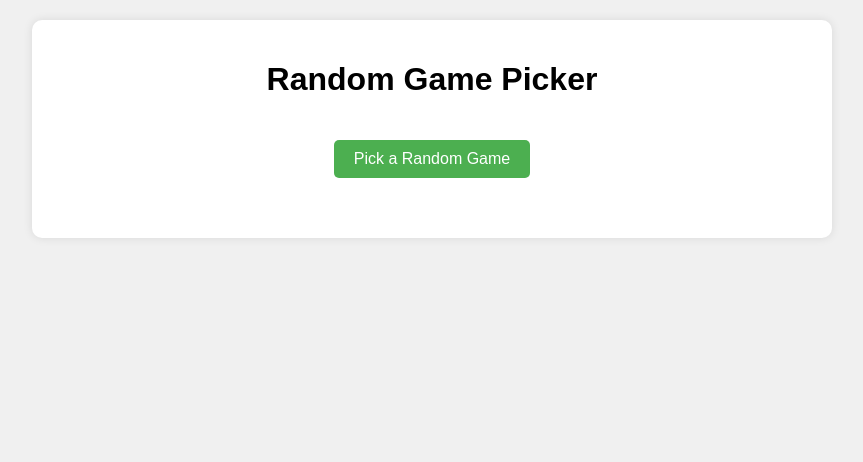
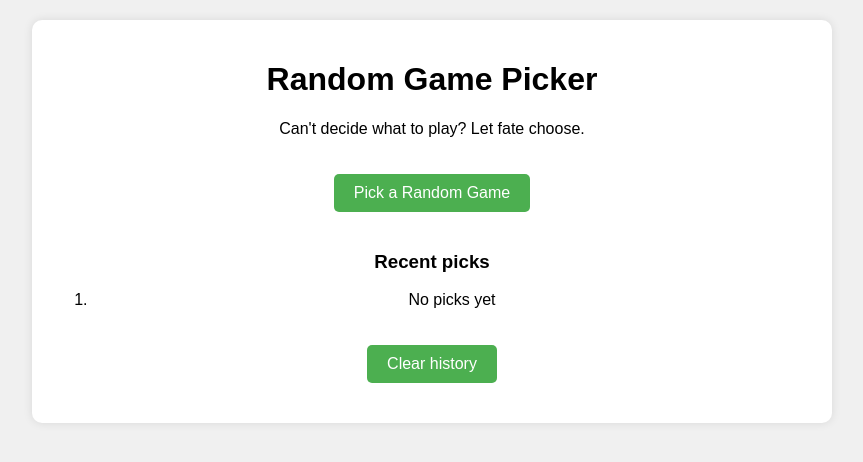
Before and after one commit to B005T1000/Modern-final-design, a Flask app: page / in a window 1280 px wide. Shown: the top 462 px of the page, without its empty margins (208-1071 px from the left). Run offline with Flask 2, Linux system fonts and the light colour scheme.

Commit message:
ADDED STYLING

```diff
--- a/templates/index.html
+++ b/templates/index.html
@@ -41,20 +41,101 @@
 </head>
 <body>
     <div class="container">
-        <h1>Random Game Picker</h1>
-        <button onclick="pickGame()">Pick a Random Game</button>
-        <div id="result"></div>
+        <header class="hero">
+            <h1>Random Game Picker</h1>
+            <p class="tagline">Can't decide what to play? Let fate choose.</p>
+        </header>
+
+        <main class="picker">
+            <button id="pickBtn" class="primary" aria-label="Pick a random game">Pick a Random Game</button>
+
+            <div id="resultCard" class="result-card" aria-live="polite" hidden>
+                <div id="result" class="result-text"></div>
+                <div id="meta" class="meta"></div>
+            </div>
+
+            <div class="history">
+                <h3>Recent picks</h3>
+                <ol id="historyList" class="history-list"></ol>
+                <button id="clearHistory" class="small">Clear history</button>
+            </div>
+        </main>
     </div>
 
     <script>
-        function pickGame() {
-            fetch('/pick')
-                .then(response => response.json())
-                .then(data => {
-                    document.getElementById('result').textContent = data.game;
-                })
-                .catch(error => console.error('Error:', error));
+        // Simple client-side UX: spinner, result card, and local history saved in localStorage
+        const pickBtn = document.getElementById('pickBtn');
+        const resultCard = document.getElementById('resultCard');
+        const resultEl = document.getElementById('result');
+        const metaEl = document.getElementById('meta');
+        const historyList = document.getElementById('historyList');
+        const clearHistoryBtn = document.getElementById('clearHistory');
+
+        function loadHistory() {
+            const raw = localStorage.getItem('rgp_history') || '[]';
+            try {
+                return JSON.parse(raw);
+            } catch (e) {
+                return [];
+            }
         }
+
+        function saveHistory(arr) {
+            localStorage.setItem('rgp_history', JSON.stringify(arr.slice(0, 10)));
+        }
+
+        function renderHistory() {
+            const items = loadHistory();
+            historyList.innerHTML = '';
+            if (items.length === 0) {
+                historyList.innerHTML = '<li class="muted">No picks yet</li>';
+                return;
+            }
+            items.forEach(i => {
+                const li = document.createElement('li');
+                li.textContent = `${i.game}`;
+                historyList.appendChild(li);
+            });
+        }
+
+        function showResult(game) {
+            resultEl.textContent = game;
+            resultCard.hidden = false;
+            // add to history
+            const items = loadHistory();
+            items.unshift({ game, at: new Date().toISOString() });
+            saveHistory(items);
+            renderHistory();
+        }
+
+        function setLoading(loading) {
+            pickBtn.disabled = loading;
+            pickBtn.textContent = loading ? 'Picking…' : 'Pick a Random Game';
+        }
+
+        async function pickGame() {
+            try {
+                setLoading(true);
+                const res = await fetch('/pick');
+                const data = await res.json();
+                if (data.error) {
+                    showResult('Error: ' + data.error);
+                } else {
+                    showResult(data.game);
+                }
+            } catch (err) {
+                showResult('Network error');
+                console.error(err);
+            } finally {
+                setLoading(false);
+            }
+        }
+
+        pickBtn.addEventListener('click', pickGame);
+        clearHistoryBtn.addEventListener('click', () => { localStorage.removeItem('rgp_history'); renderHistory(); });
+
+        // initial render
+        renderHistory();
     </script>
 </body>
 </html>
```
